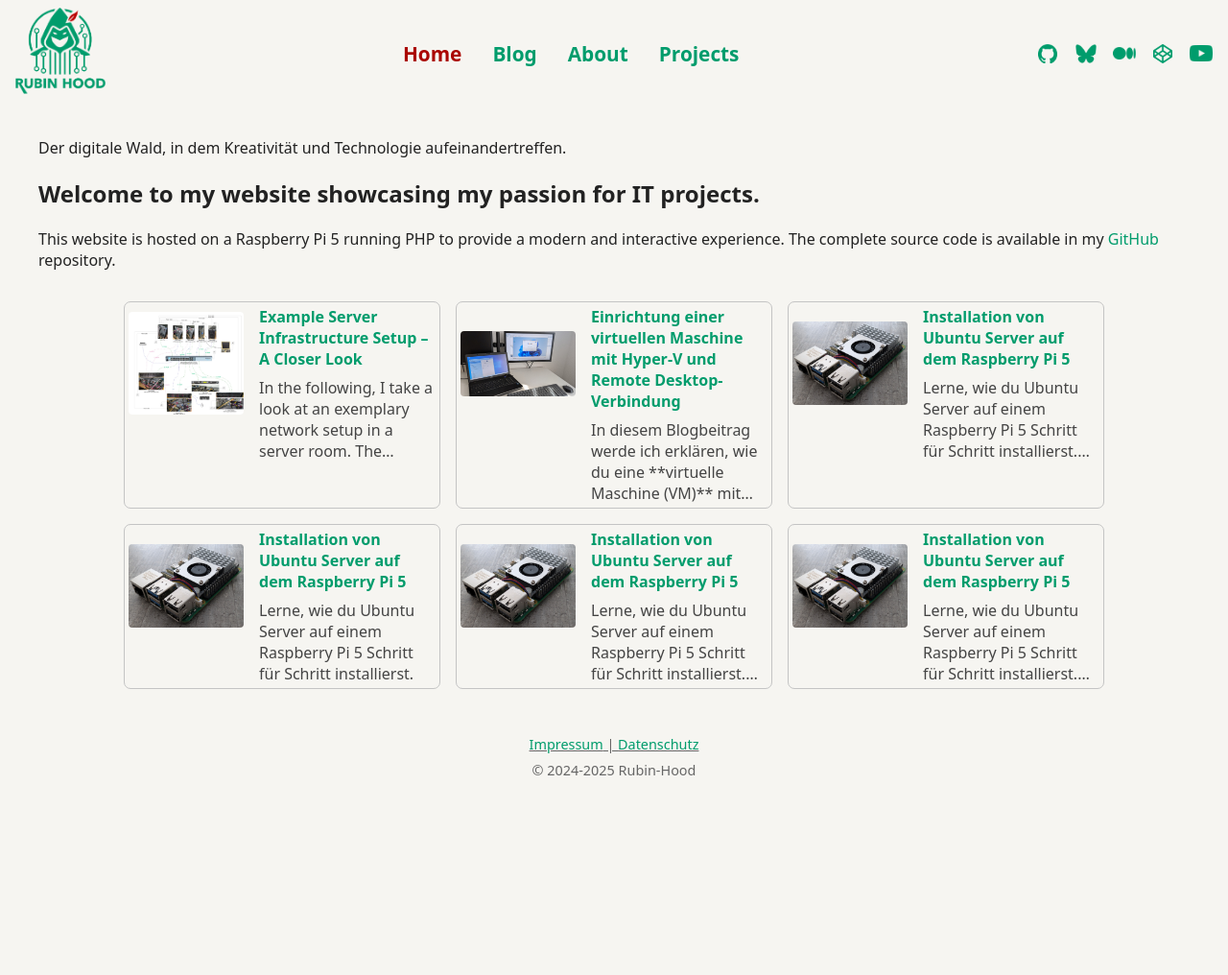
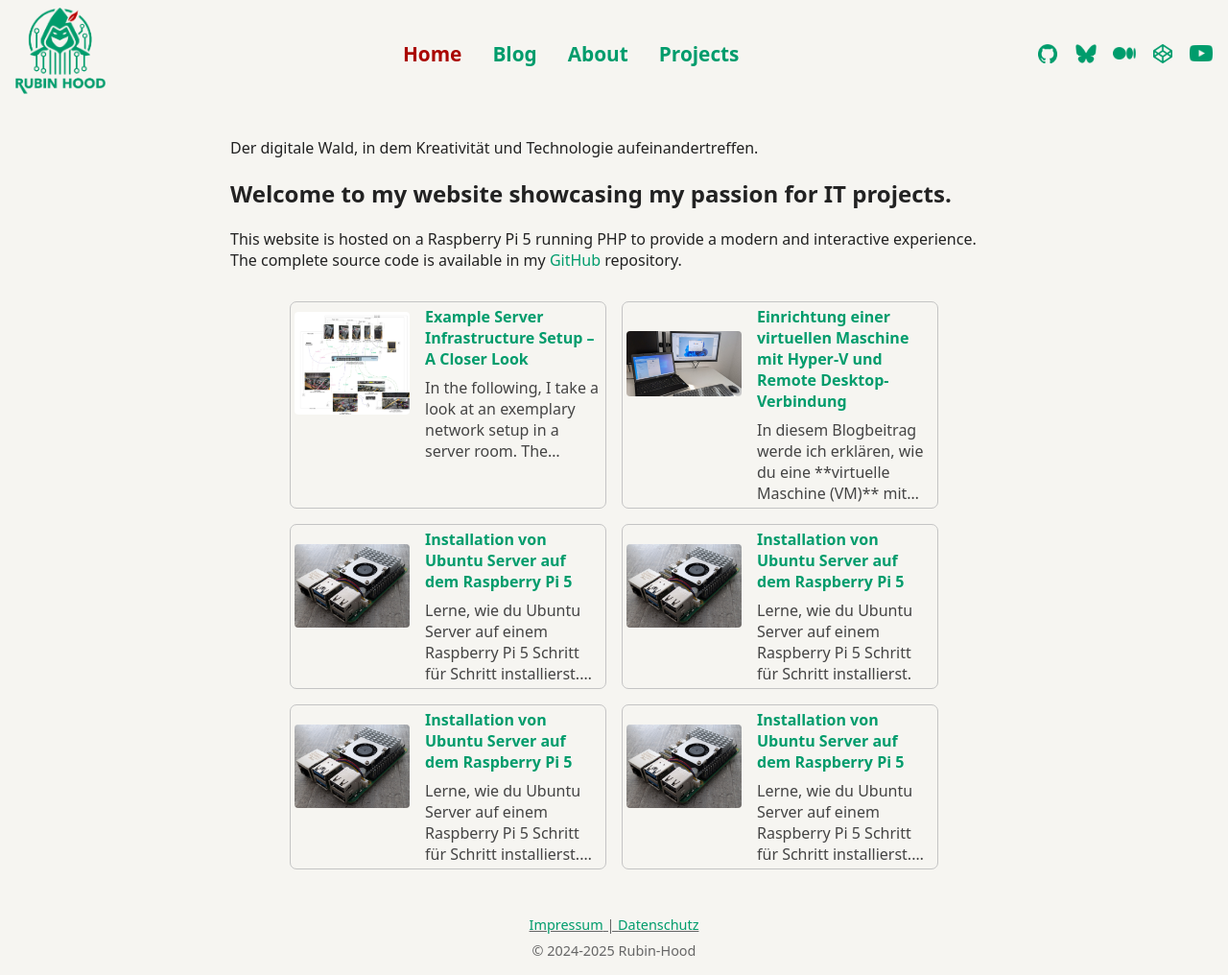
Before and after one commit to rubin-hood/rubinhood-blog, a Jekyll site: the page built from index.md, in a window 1280 px wide. Shown: the whole page at 96% size. Built offline with Jekyll 4.4.1, drawn with Linux system fonts in a browser that asks for light colours; before the commit the page ends 900 px from its top, so only the background shows below that.

Commit message:
Update style.css

```diff
--- a/assets/css/style.css
+++ b/assets/css/style.css
@@ -128,7 +128,7 @@ a:active {
    =========================================================== */
 
 main {
-  max-width: 1200px;        /* Begrenzung der maximalen Breite – sieht zentriert und gut lesbar aus */
+  max-width: 800px;        /* Begrenzung der maximalen Breite – sieht zentriert und gut lesbar aus */
   margin: 2rem auto;        /* Oben und unten 2rem Abstand, links/rechts automatisch mittig (zentriert) */
   padding: 0 1rem;          /* Innenabstand nach links/rechts, damit der Text nicht am Rand klebt */
 }
```
